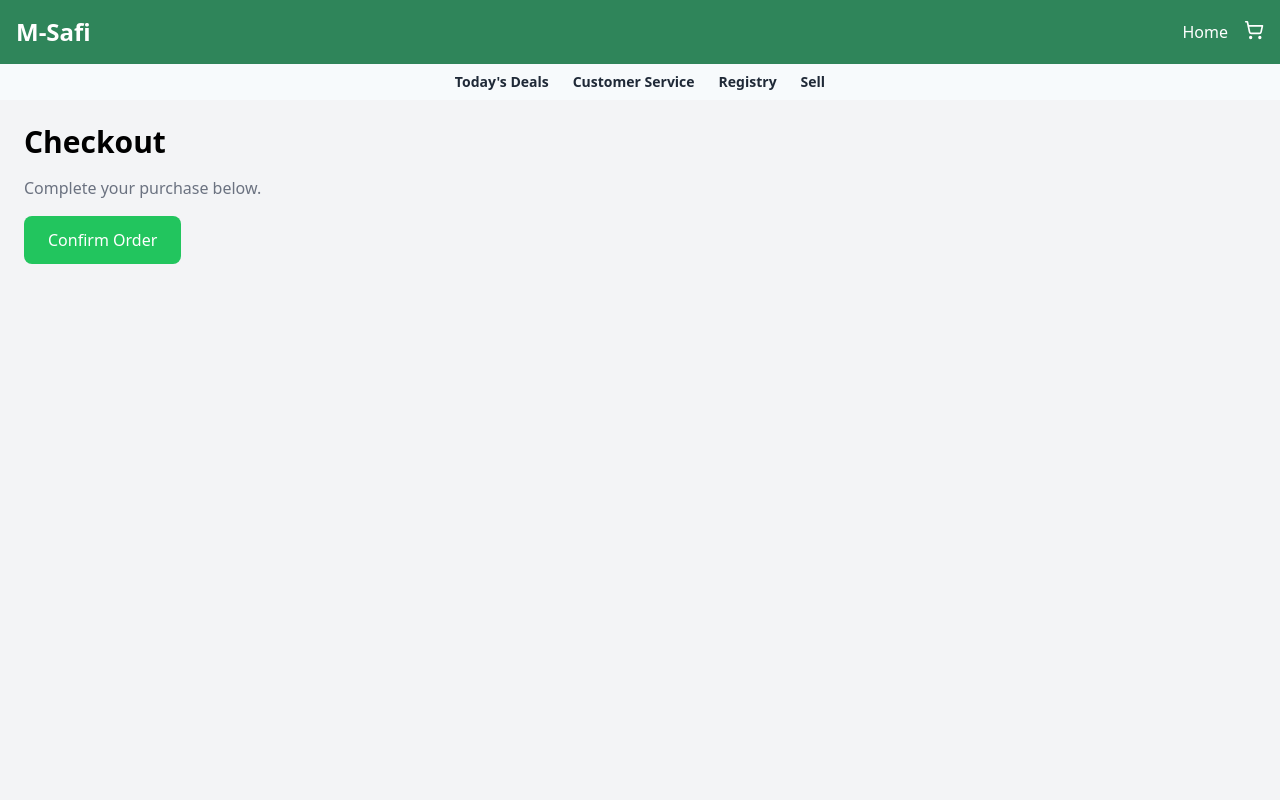
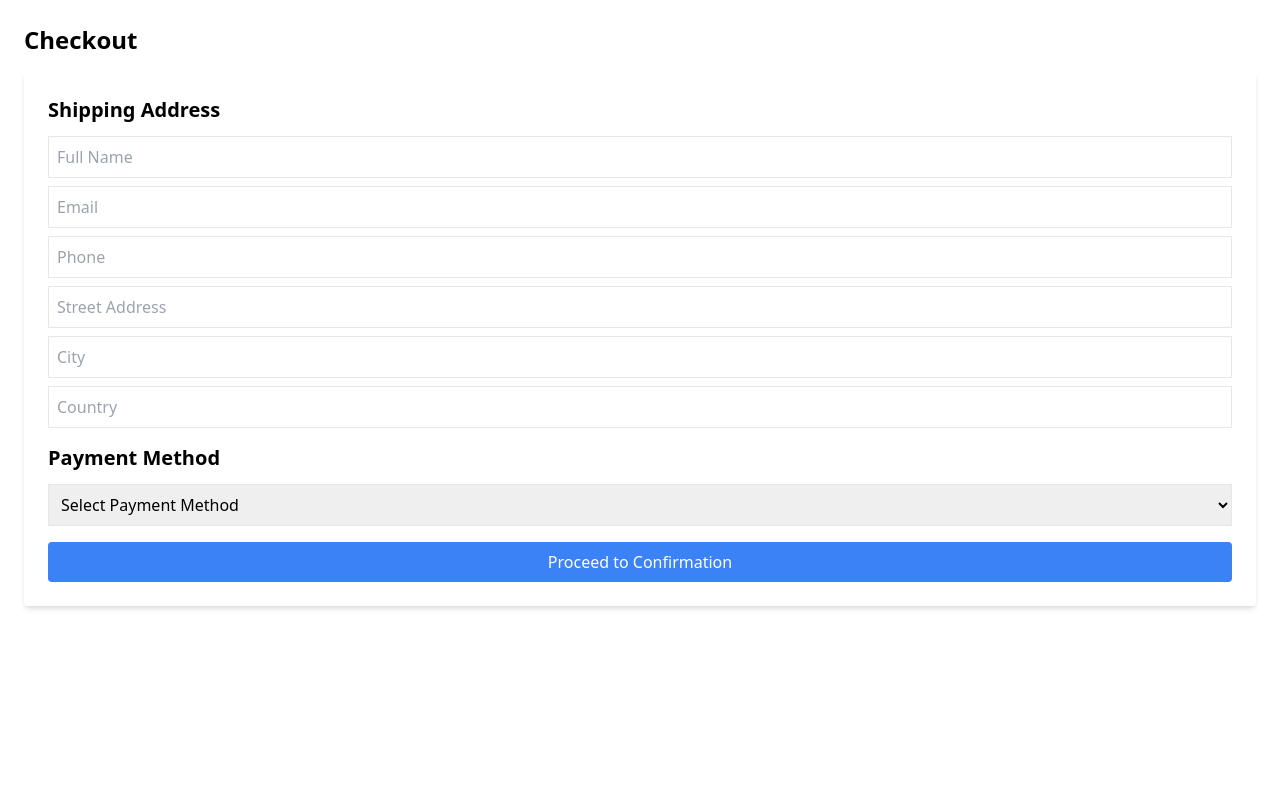
Before and after one commit to cheboi/m-safi-client, a Next.js app: page /checkout in a window 1280 px wide. Before the commit this address had no page. Shown: the top 800 px of the page. Built offline with nearby package versions, Linux system fonts and the light colour scheme.

Commit message:
update: checkout page

```diff
--- /dev/null
+++ b/app/checkout/confirmation/page.tsx
@@ -0,0 +1,66 @@
+"use client";
+
+import { useCheckout } from "@/app/context/CheckoutContext";
+import { useCart } from "@/app/context/CartContext";
+import { useRouter } from "next/navigation";
+
+export default function OrderConfirmation() {
+  const { address, paymentMethod } = useCheckout();
+  const { cart, clearCart } = useCart();
+  const router = useRouter();
+
+  const totalPrice = cart.reduce(
+    (total, item) =>
+      total +
+      (item.discount ? item.price * (1 - item.discount / 100) : item.price),
+    0
+  );
+
+  const handlePlaceOrder = () => {
+    alert("Order Placed Successfully!");
+    clearCart();
+    router.push("/");
+  };
+
+  return (
+    <div className="container mx-auto p-6">
+      <h2 className="text-2xl font-bold mb-4">Order Confirmation</h2>
+
+      <div className="bg-white p-6 rounded shadow-md">
+        <h3 className="text-xl font-semibold mb-3">Shipping Address</h3>
+        <p>
+          {address?.name}, {address?.phone}
+        </p>
+        <p>
+          {address?.street}, {address?.city}, {address?.country}
+        </p>
+
+        <h3 className="text-xl font-semibold mt-4 mb-3">Payment Method</h3>
+        <p className="capitalize">{paymentMethod.replace("_", " ")}</p>
+
+        <h3 className="text-xl font-semibold mt-4 mb-3">Order Summary</h3>
+        <ul className="mb-4">
+          {cart.map((item) => (
+            <li key={item.id} className="border-b py-2">
+              {item.name} - KSh{" "}
+              {item.discount
+                ? (item.price * (1 - item.discount / 100)).toFixed(2)
+                : item.price.toFixed(2)}
+            </li>
+          ))}
+        </ul>
+
+        <h3 className="text-lg font-bold">
+          Total: KSh {totalPrice.toFixed(2)}
+        </h3>
+
+        <button
+          onClick={handlePlaceOrder}
+          className="mt-4 bg-green-500 text-white px-4 py-2 rounded w-full"
+        >
+          Place Order
+        </button>
+      </div>
+    </div>
+  );
+}
--- a/app/checkout/page.tsx
+++ b/app/checkout/page.tsx
@@ -1,41 +1,114 @@
 "use client";
 
-import Header from "@/app/components/Header";
-import Footer from "@/app/components/Footer";
-import { useCart } from "@/app/context/CartContext";
+import { useCheckout } from "@/app/context/CheckoutContext";
+import { useState } from "react";
 import { useRouter } from "next/navigation";
-import { useEffect } from "react";
 
 export default function CheckoutPage() {
-  const { cart, clearCart } = useCart();
+  const { setAddress, setPaymentMethod } = useCheckout();
+  const [userAddress, setUserAddress] = useState({
+    name: "",
+    email: "",
+    phone: "",
+    street: "",
+    city: "",
+    country: "",
+  });
+  const [payment, setPayment] = useState("");
   const router = useRouter();
 
-  useEffect(() => {
-    if (cart.length === 0) {
-      router.push("/cart");
-    }
-  }, [cart, router]);
-
-  const handleCheckout = () => {
-    alert("Order placed successfully!");
-    clearCart();
-    router.push("/");
+  const handleAddressSubmit = (e: React.FormEvent) => {
+    e.preventDefault();
+    setAddress(userAddress);
+    setPaymentMethod(payment);
+    router.push("/checkout/confirmation");
   };
 
   return (
-    <div className="min-h-screen bg-primary-light">
-      <Header />
-    <div className="min-h-screen p-6 bg-gray-100">
-      <h1 className="text-3xl font-bold mb-4">Checkout</h1>
-      <p className="text-gray-500">Complete your purchase below.</p>
-      <button
-        className="mt-4 bg-green-500 text-white px-6 py-3 rounded-lg hover:bg-green-600"
-        onClick={handleCheckout}
+    <div className="container mx-auto p-6">
+      <h2 className="text-2xl font-bold mb-4">Checkout</h2>
+
+      {/* Address Form */}
+      <form
+        onSubmit={handleAddressSubmit}
+        className="bg-white p-6 rounded shadow-md"
       >
-        Confirm Order
-      </button>
-    </div>
-    <Footer />
+        <h3 className="text-xl font-semibold mb-3">Shipping Address</h3>
+        <input
+          type="text"
+          placeholder="Full Name"
+          className="w-full p-2 border mb-2"
+          onChange={(e) =>
+            setUserAddress({ ...userAddress, name: e.target.value })
+          }
+          required
+        />
+        <input
+          type="email"
+          placeholder="Email"
+          className="w-full p-2 border mb-2"
+          onChange={(e) =>
+            setUserAddress({ ...userAddress, email: e.target.value })
+          }
+          required
+        />
+        <input
+          type="text"
+          placeholder="Phone"
+          className="w-full p-2 border mb-2"
+          onChange={(e) =>
+            setUserAddress({ ...userAddress, phone: e.target.value })
+          }
+          required
+        />
+        <input
+          type="text"
+          placeholder="Street Address"
+          className="w-full p-2 border mb-2"
+          onChange={(e) =>
+            setUserAddress({ ...userAddress, street: e.target.value })
+          }
+          required
+        />
+        <input
+          type="text"
+          placeholder="City"
+          className="w-full p-2 border mb-2"
+          onChange={(e) =>
+            setUserAddress({ ...userAddress, city: e.target.value })
+          }
+          required
+        />
+        <input
+          type="text"
+          placeholder="Country"
+          className="w-full p-2 border mb-4"
+          onChange={(e) =>
+            setUserAddress({ ...userAddress, country: e.target.value })
+          }
+          required
+        />
+
+        {/* Payment Method */}
+        <h3 className="text-xl font-semibold mb-3">Payment Method</h3>
+        <select
+          className="w-full p-2 border mb-4"
+          onChange={(e) => setPayment(e.target.value)}
+          required
+        >
+          <option value="">Select Payment Method</option>
+          <option value="credit_card">Credit Card</option>
+          <option value="paypal">PayPal</option>
+          <option value="mobile_money">Mobile Money (M-Pesa, Airtel)</option>
+        </select>
+
+        <button
+          type="submit"
+          className="bg-blue-500 text-white px-4 py-2 rounded w-full"
+        >
+          Proceed to Confirmation
+        </button>
+      </form>
     </div>
   );
 }
--- /dev/null
+++ b/app/context/CheckoutContext.tsx
@@ -0,0 +1,44 @@
+"use client";
+
+import { createContext, useState, useContext } from "react";
+
+interface Address {
+  name: string;
+  email: string;
+  phone: string;
+  street: string;
+  city: string;
+  country: string;
+}
+
+interface CheckoutContextType {
+  address: Address | null;
+  setAddress: (address: Address) => void;
+  paymentMethod: string;
+  setPaymentMethod: (method: string) => void;
+}
+
+const CheckoutContext = createContext<CheckoutContextType | undefined>(
+  undefined
+);
+
+export function CheckoutProvider({ children }: { children: React.ReactNode }) {
+  const [address, setAddress] = useState<Address | null>(null);
+  const [paymentMethod, setPaymentMethod] = useState<string>("");
+
+  return (
+    <CheckoutContext.Provider
+      value={{ address, setAddress, paymentMethod, setPaymentMethod }}
+    >
+      {children}
+    </CheckoutContext.Provider>
+  );
+}
+
+export function useCheckout() {
+  const context = useContext(CheckoutContext);
+  if (!context) {
+    throw new Error("useCheckout must be used within a CheckoutProvider");
+  }
+  return context;
+}
--- a/app/layout.tsx
+++ b/app/layout.tsx
@@ -2,6 +2,7 @@ import type { Metadata } from "next";
 import { Geist, Geist_Mono } from "next/font/google";
 import "./styles/globals.css";
 import { CartProvider } from "@/app/context/CartContext";
+import { CheckoutProvider } from "@/app/context/CheckoutContext";
 
 const geistSans = Geist({
   variable: "--font-geist-sans",
@@ -28,7 +29,9 @@ export default function RootLayout({
       <body
         className={`${geistSans.variable} ${geistMono.variable} antialiased`}
       >
-        <CartProvider>{children}</CartProvider>
+        <CheckoutProvider>
+          <CartProvider>{children}</CartProvider>
+        </CheckoutProvider>
       </body>
     </html>
   );
```
